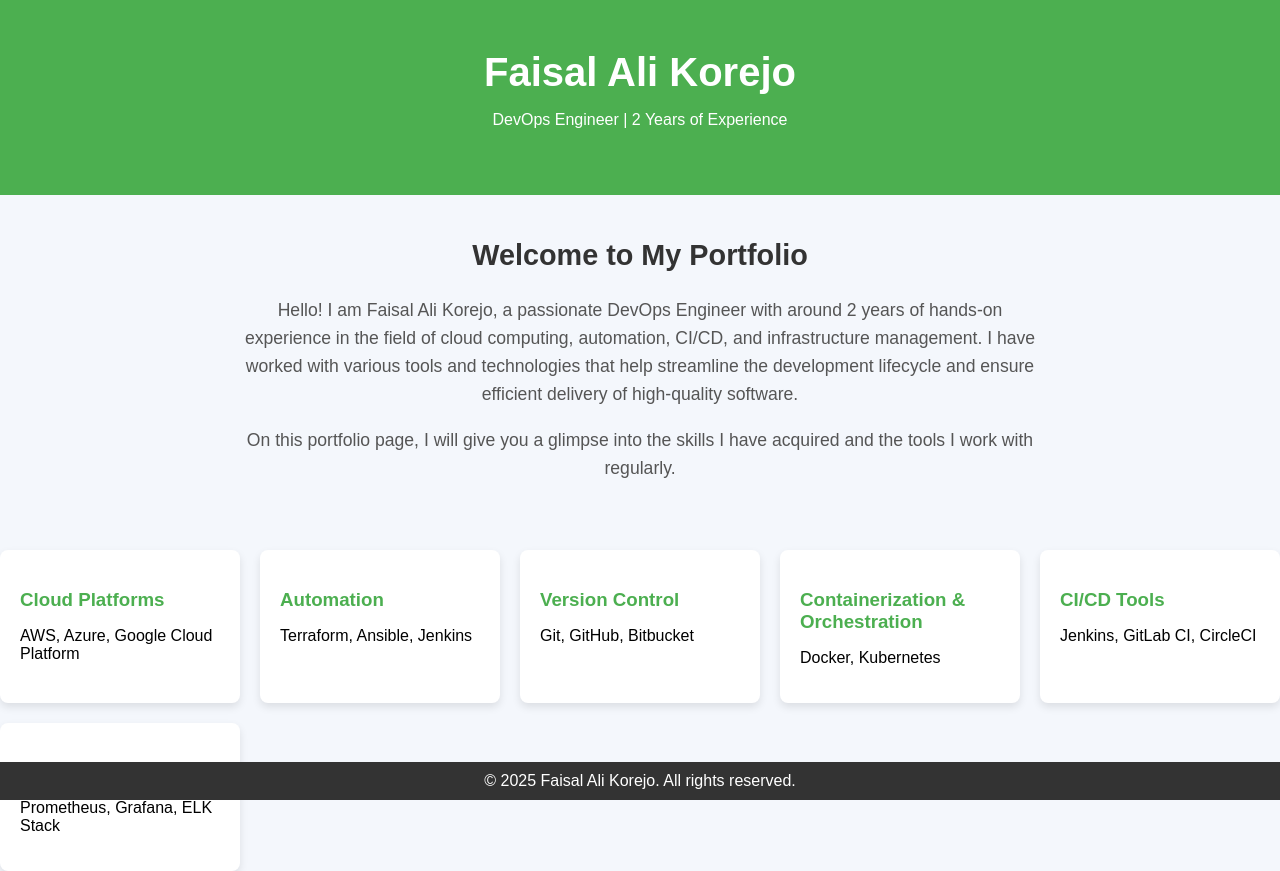
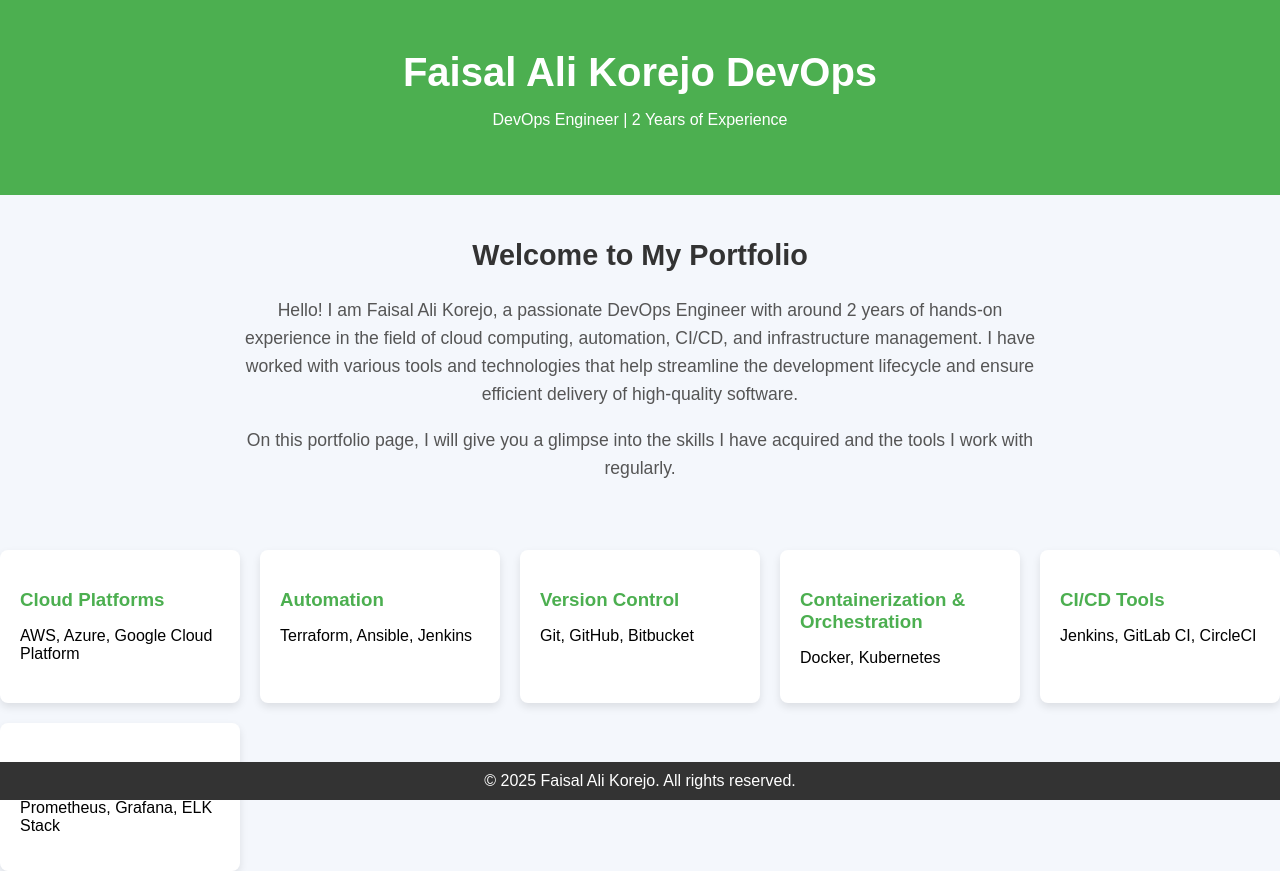
Before and after one commit to faisal-korejo/dockerproject, a plain HTML site: page index.html in a window 1280 px wide. Drawn offline with Linux system fonts and the light colour scheme.

Commit message:
Update index.html

```diff
--- a/index.html
+++ b/index.html
@@ -83,7 +83,7 @@
 <body>
 
     <header>
-        <h1>Faisal Ali Korejo</h1>
+        <h1>Faisal Ali Korejo DevOps </h1>
         <p>DevOps Engineer | 2 Years of Experience</p>
     </header>
 
```
